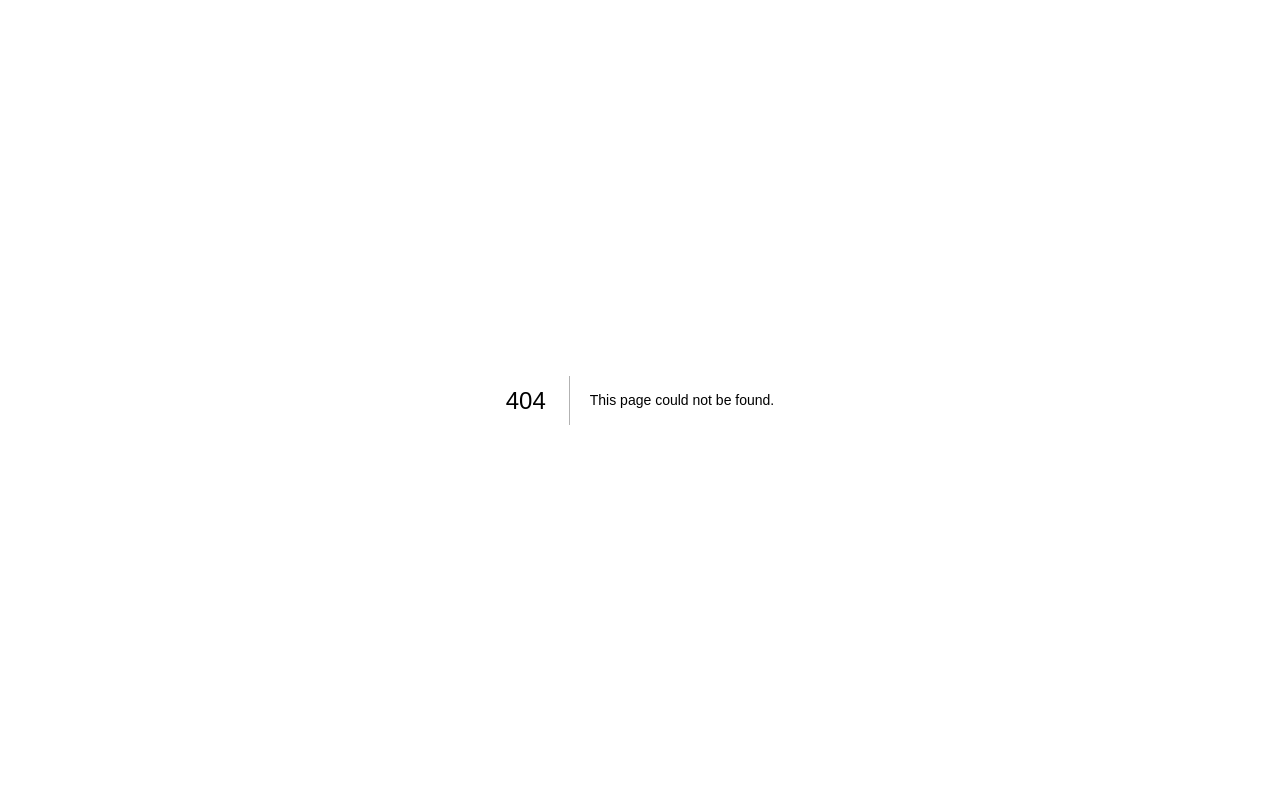
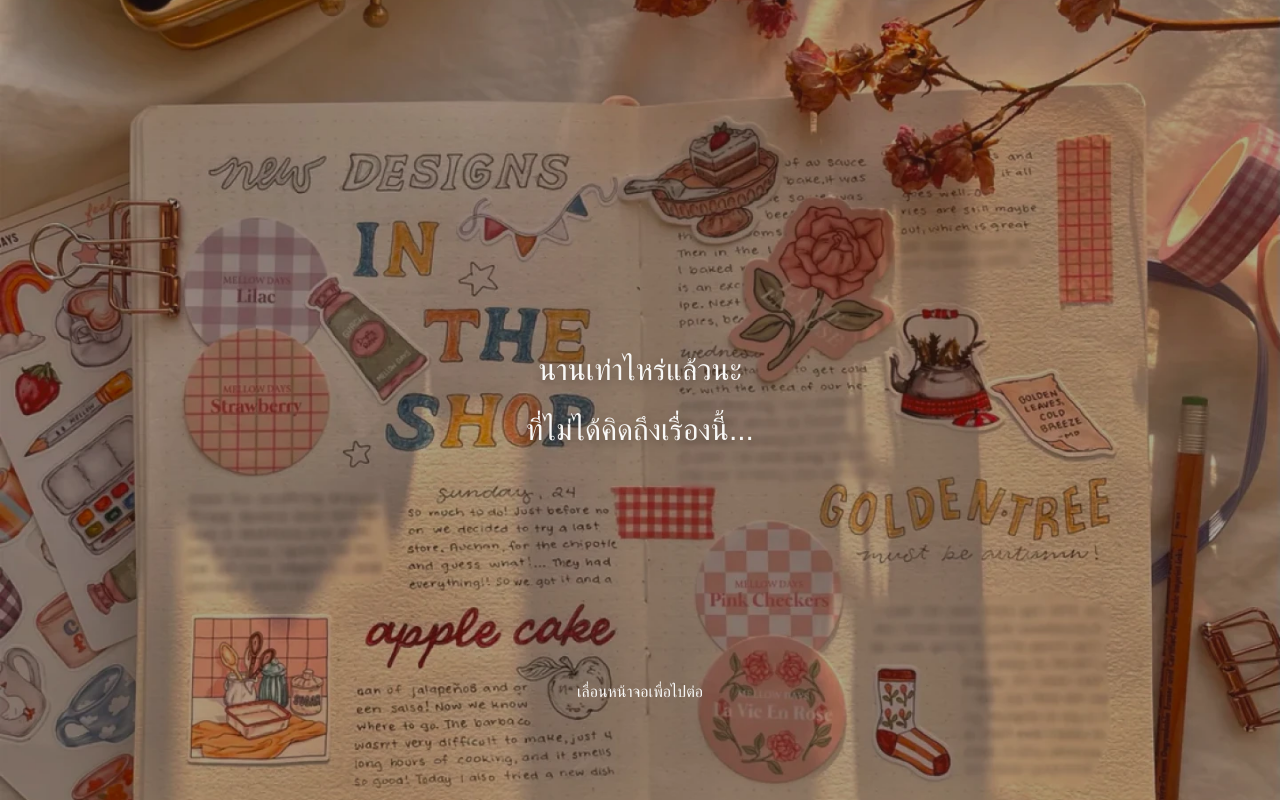
Before and after one commit to CBC-Warehouse-Of-Heart/Warehouse-of-Heart, a Next.js app: page /4-4 in a window 1280 px wide. Before the commit this address had no page. Built offline with nearby package versions, Linux system fonts and the light colour scheme; a web font is replaced by a local one.

Commit message:
feat: add 4-4 and modify text styles

```diff
--- a/app/(interactive)/3-1/page.tsx
+++ b/app/(interactive)/3-1/page.tsx
@@ -5,7 +5,7 @@ type Props = {};
 const Page = (props: Props) => {
   return (
     <>
-      <Link href="/3-2">
+      <Link href="/4-1">
         <Image
           src="/images/bg_3-1.webp"
           alt="Description"
@@ -14,16 +14,16 @@ const Page = (props: Props) => {
           className="-z-1"
         />
         <div className="flex h-screen flex-col items-center justify-center">
-          <div className="container mb-[220px] mt-[244px] px-10 text-center ">
-            <p className="text-xl leading-normal text-[#F8F8F7] drop-shadow-[0_4px_4px_rgba(0,0,0,0.25)]">
+          <div className="container px-10 text-center ">
+            <p className="text-3xl leading-loose text-[#F8F8F7] drop-shadow-[0_4px_4px_rgba(0,0,0,0.25)]">
               ทำไมถึงมาอยู่ตรงนี้กันนะ <br /> ไม่ได้เห็นมานานเลย..
             </p>
           </div>
-          <div className="container z-10 text-center">
-            <p className=" text-base leading-normal text-[#F8F8F7] ">
-              กดที่หน้าจอเพื่อไปต่อ
-            </p>
-          </div>
+        </div>
+        <div className="container fixed left-1/2 top-[85%] z-10 -translate-x-1/2 transform text-center">
+          <p className=" text-base leading-normal text-[#F8F8F7] ">
+            กดที่หน้าจอเพื่อไปต่อ
+          </p>
         </div>
       </Link>
     </>
--- a/app/(interactive)/4-1/page.tsx
+++ b/app/(interactive)/4-3/page.tsx
@@ -5,25 +5,25 @@ const Page = (props: Props) => {
   return (
     <>
       <Image
-        src="/images/bg_4-1.webp"
+        src="/images/bg_4-3.webp"
         alt="Description"
         layout="fill"
         objectFit="cover"
         className="-z-1"
       />
       <div className="flex h-screen flex-col items-center justify-center">
-        <div className="container mb-[220px] mt-[244px] px-10 text-center ">
-          <p className="text-xl leading-normal text-[#F8F8F7] drop-shadow-[0_4px_4px_rgba(0,0,0,0.25)]">
+        <div className="container px-10 text-center ">
+          <p className="text-3xl leading-loose text-[#F8F8F7] drop-shadow-[0_4px_4px_rgba(0,0,0,0.25)]">
             ในชีวิตของเรามีเรื่องราวเกิดขึ้นมากมาย <br />{" "}
             มีทั้งเรื่องที่อยากให้เกิด และไม่อยากให้เกิด <br /> เรื่องที่อยากทำ
             เรื่องที่ทำไม่ได้
           </p>
         </div>
-        <div className="container z-10 text-center">
-          <p className=" text-base leading-normal text-[#F8F8F7] ">
-            เลื่อนหน้าจอเพื่อไปต่อ
-          </p>
-        </div>
+      </div>
+      <div className="container fixed left-1/2 top-[85%] z-10 -translate-x-1/2 transform text-center">
+        <p className=" text-base leading-normal text-[#F8F8F7] ">
+          เลื่อนหน้าจอเพื่อไปต่อ
+        </p>
       </div>
     </>
   );
--- /dev/null
+++ b/app/(interactive)/4-4/page.tsx
@@ -0,0 +1,30 @@
+import Image from "next/image";
+type Props = {};
+
+const Page = (props: Props) => {
+  return (
+    <>
+      <Image
+        src="/images/bg_4-3.webp"
+        alt="Description"
+        layout="fill"
+        objectFit="cover"
+        className="-z-1"
+      />
+      <div className="flex h-screen flex-col items-center justify-center">
+        <div className="container px-10 text-center ">
+          <p className="text-3xl leading-loose text-[#F8F8F7] drop-shadow-[0_4px_4px_rgba(0,0,0,0.25)]">
+            นานเท่าไหร่แล้วนะ <br /> ที่ไม่ได้คิดถึงเรื่องนี้...
+          </p>
+        </div>
+      </div>
+      <div className="container fixed left-1/2 top-[85%] z-10 -translate-x-1/2 transform text-center">
+        <p className=" text-base leading-normal text-[#F8F8F7] ">
+          เลื่อนหน้าจอเพื่อไปต่อ
+        </p>
+      </div>
+    </>
+  );
+};
+
+export default Page;
```
Also changed, not shown: public/images/bg_4-3.webp (renamed from public/images/bg_4-1.webp).
